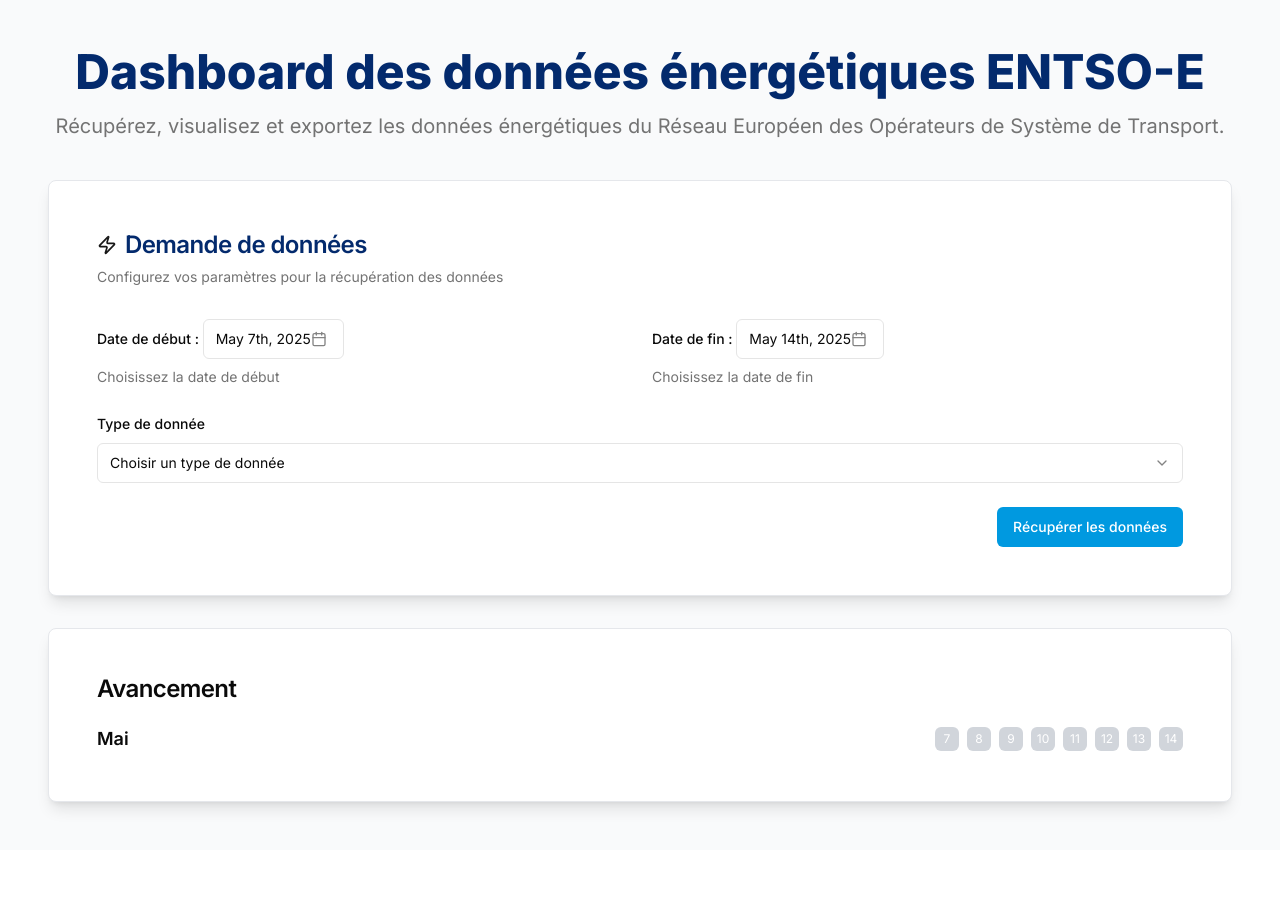
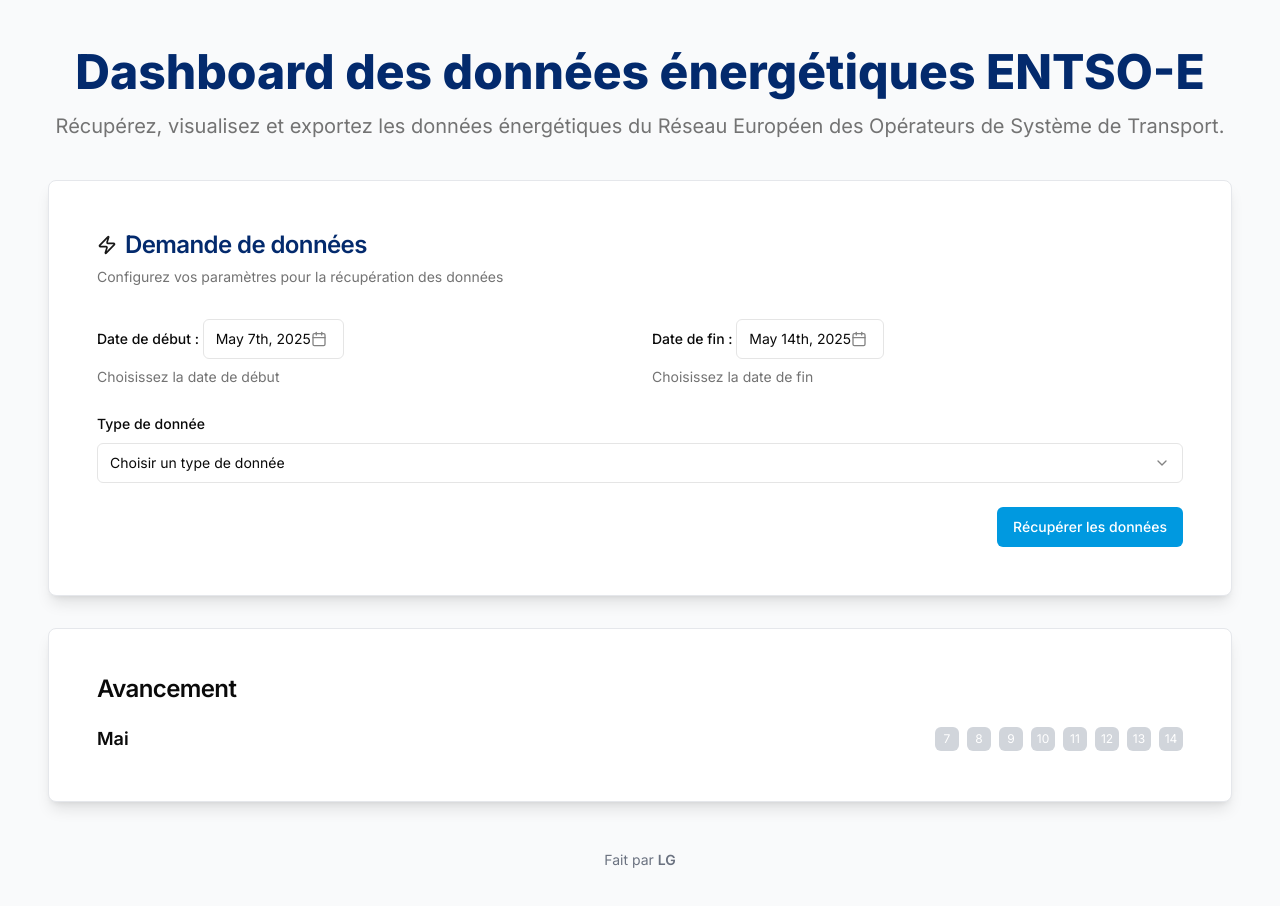
Before and after one commit to liliangillier/smart-entsoe, a Next.js app: page / in a window 1280 px wide. Shown: the top 906 px of the page. Before the commit the page ends 850 px from the top, so only its background shows below. Built offline with nearby package versions, Linux system fonts and the light colour scheme.

Commit message:
Update page.tsx

```diff
--- a/app/page.tsx
+++ b/app/page.tsx
@@ -19,6 +19,13 @@ export default function Home() {
         <div className="space-y-8">
           <DataFetcher />
         </div>
+
+        {/* Footer discret */}
+        <footer className="mt-12 text-center text-sm text-gray-500">
+          <p>
+            Fait par <span className="font-semibold">LG</span>
+          </p>
+        </footer>
       </div>
     </main>
   );
```
